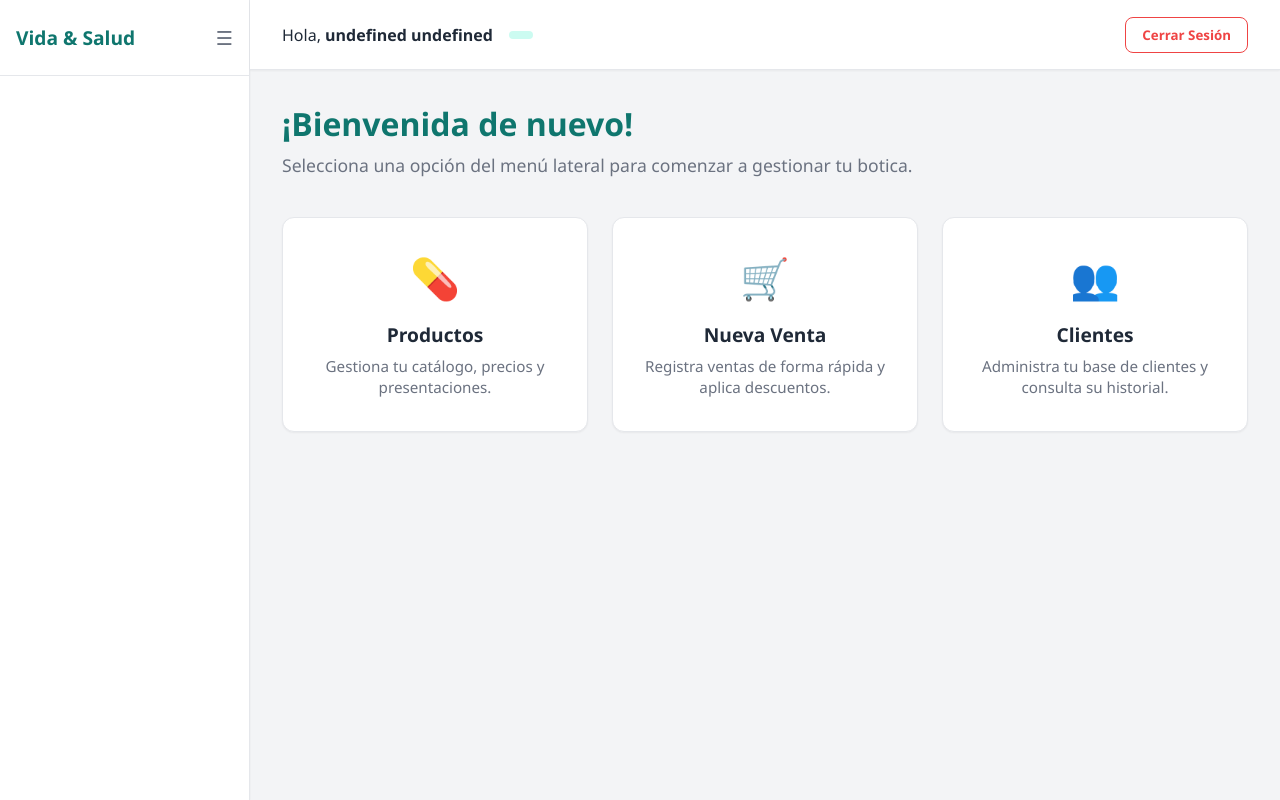
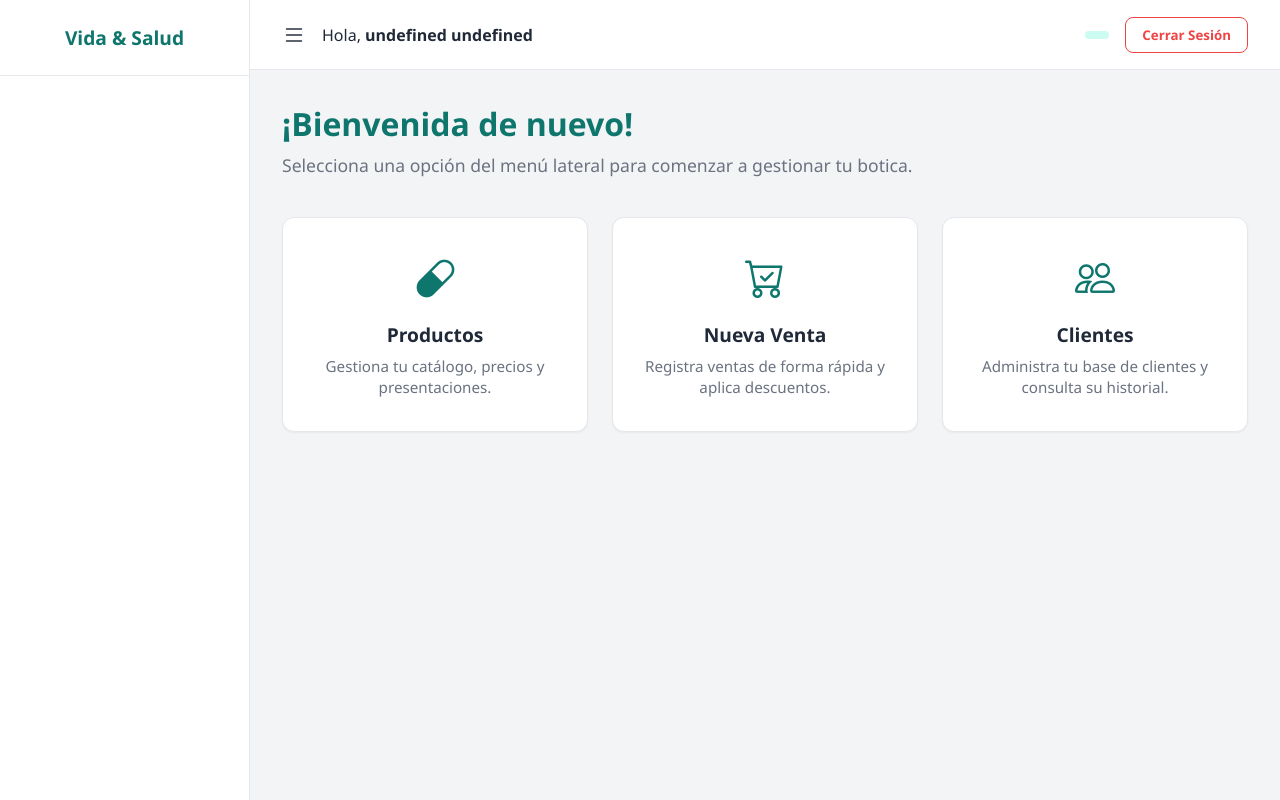
Before and after one commit to diana824guillen/Botica, an Angular app in the folder botica-frontend/: page /dashboard in a window 1280 px wide. Built offline with nearby package versions, Linux system fonts and the light colour scheme; sample sign-in values are in the browser's storage.

Commit message:
Mejorando login, dashboard inicial y apariencia visual

```diff
--- a/botica-frontend/src/app/features/auth/login/login.scss
+++ b/botica-frontend/src/app/features/auth/login/login.scss
@@ -37,10 +37,27 @@
     margin-bottom: 0.5rem;
     color: v.$text-main;
   }
+}
+
+/* =========================================
+   Estilos para los inputs con iconos
+   ========================================= */
+.input-with-icon {
+  position: relative;
+  display: flex;
+  align-items: center;
+
+  /* Ajuste para los iconos de Bootstrap */
+  i.icon {
+    position: absolute;
+    left: 1rem;
+    color: v.$text-muted;
+    font-size: 1.1rem; /* Tamaño del icono */
+  }
 
   input {
     width: 100%;
-    padding: 0.85rem 1rem;
+    padding: 0.85rem 3rem 0.85rem 3rem;
     border: 1px solid v.$border-color;
     border-radius: v.$radius-md;
     font-size: 1rem;
@@ -52,8 +69,33 @@
       box-shadow: 0 0 0 3px v.$primary-light;
     }
   }
+
+  /* Botón del ojito */
+  .eye-btn {
+    position: absolute;
+    right: 1rem;
+    background: none;
+    border: none;
+    cursor: pointer;
+    color: v.$text-muted;
+    display: flex;
+    align-items: center;
+    justify-content: center;
+    padding: 0;
+
+    &:hover {
+      color: v.$primary-color;
+    }
+
+    i {
+      font-size: 1.1rem;
+    }
+  }
 }
 
+/* =========================================
+   Mensajes de Error
+   ========================================= */
 .error-text {
   color: v.$danger-color;
   font-size: 0.8rem;
--- a/botica-frontend/src/app/features/auth/login/login.ts
+++ b/botica-frontend/src/app/features/auth/login/login.ts
@@ -16,6 +16,7 @@ export class LoginComponent {
   loginForm: FormGroup;
   errorMessage: string = '';
   isLoading: boolean = false;
+  showPassword: boolean = false;
 
   constructor(
     private fb: FormBuilder,
@@ -26,6 +27,10 @@ export class LoginComponent {
       username: ['', [Validators.required, Validators.pattern('^[a-zA-Z0-9]{4,20}$')]],
       password: ['', Validators.required]
     });
+  }
+
+  togglePasswordVisibility() {
+    this.showPassword = !this.showPassword;
   }
 
   onSubmit() {
@@ -39,12 +44,12 @@ export class LoginComponent {
 
     this.authService.login(this.loginForm.value).subscribe({
       next: () => {
-        this.router.navigate(['/dashboard']); // A donde ira al entrar
+        this.router.navigate(['/dashboard']);
       },
       error: (err) => {
         this.isLoading = false;
-        if (err.status === 401 || err.status === 403) {
-          this.errorMessage = 'Usuario o contraseña incorrectos.';
+        if (err.error && err.error.mensaje) {
+          this.errorMessage = err.error.mensaje;
         } else {
           this.errorMessage = 'Error de conexión con el servidor.';
         }
--- a/botica-frontend/src/app/features/dashboard/dashboard/dashboard.html
+++ b/botica-frontend/src/app/features/dashboard/dashboard/dashboard.html
@@ -4,22 +4,25 @@
     <p class="text-muted">Selecciona una opción del menú lateral para comenzar a gestionar tu botica.</p>
   </div>
 
-  <!-- Tarjetas informativas (Atajos visuales) -->
+  <!-- Tarjetas informativas -->
   <div class="info-cards">
     <div class="card">
-      <div class="icon">💊</div>
+      <!-- Icono de Producto -->
+      <i class="bi bi-capsule icon"></i>
       <h3>Productos</h3>
       <p>Gestiona tu catálogo, precios y presentaciones.</p>
     </div>
 
     <div class="card">
-      <div class="icon">🛒</div>
+      <!-- Icono de Venta -->
+      <i class="bi bi-cart-check icon"></i>
       <h3>Nueva Venta</h3>
       <p>Registra ventas de forma rápida y aplica descuentos.</p>
     </div>
 
     <div class="card">
-      <div class="icon">👥</div>
+      <!-- Icono de Clientes -->
+      <i class="bi bi-people icon"></i>
       <h3>Clientes</h3>
       <p>Administra tu base de clientes y consulta su historial.</p>
     </div>
--- a/botica-frontend/src/app/features/dashboard/dashboard/dashboard.scss
+++ b/botica-frontend/src/app/features/dashboard/dashboard/dashboard.scss
@@ -40,9 +40,12 @@
     border-color: v.$primary-light;
   }
 
+  /* Ajuste para los iconos de Bootstrap */
   .icon {
     font-size: 2.5rem;
+    color: v.$primary-color;
     margin-bottom: 1rem;
+    display: block;
   }
 
   h3 {
--- a/botica-frontend/src/app/layouts/admin-layout/admin-layout.html
+++ b/botica-frontend/src/app/layouts/admin-layout/admin-layout.html
@@ -4,15 +4,13 @@
   <aside class="sidebar">
     <div class="sidebar-header">
       <h2>Vida & Salud</h2>
-      <button class="toggle-btn" (click)="toggleSidebar()">☰</button>
     </div>
 
     <nav class="sidebar-menu">
       <ul>
-        <!-- Iteramos los menús permitidos -->
         <li *ngFor="let item of allowedMenuItems">
-          <a [routerLink]="item.route" routerLinkActive="active">
-            <span class="icon">{{ item.icon }}</span>
+          <a [routerLink]="item.route" routerLinkActive="active" title="{{ item.label }}">
+            <i class="bi {{ item.icon }} icon"></i>
             <span class="label" *ngIf="isSidebarOpen">{{ item.label }}</span>
           </a>
         </li>
@@ -23,15 +21,22 @@
   <!-- CONTENIDO PRINCIPAL -->
   <main class="main-content">
     <header class="topbar">
-      <div class="user-info">
+      <div class="topbar-left">
+        <!-- Botón de hamburguesa movido aquí -->
+        <button class="toggle-btn" (click)="toggleSidebar()">
+          <i class="bi bi-list"></i>
+        </button>
         <span class="greeting">Hola, <strong>{{ userName }}</strong></span>
+      </div>
+
+      <div class="topbar-right">
         <span class="badge">{{ userRole }}</span>
+        <button class="logout-btn" (click)="cerrarSesion()">Cerrar Sesión</button>
       </div>
-      <button class="logout-btn" (click)="cerrarSesion()">Cerrar Sesión</button>
     </header>
 
     <div class="content-area">
-      <router-outlet></router-outlet> <!-- Aquí se inyectan los módulos -->
+      <router-outlet></router-outlet> <!-- Aquí se cargan los módulos -->
     </div>
   </main>
 
--- a/botica-frontend/src/app/layouts/admin-layout/admin-layout.scss
+++ b/botica-frontend/src/app/layouts/admin-layout/admin-layout.scss
@@ -1,52 +1,50 @@
 @use '../../../styles/variables' as v;
 
+/* Contenedor principal: Fija la altura de la pantalla */
 .layout-container {
   display: flex;
-  min-height: 100vh;
+  height: 100vh;
+  overflow: hidden; /* Evita que toda la página haga scroll */
   background-color: v.$bg-body;
 }
 
 /* --- SIDEBAR --- */
 .sidebar {
   width: 250px;
+  height: 100vh;
   background-color: v.$bg-surface;
   border-right: 1px solid v.$border-color;
   display: flex;
   flex-direction: column;
-  transition: width 0.3s ease;
-  box-shadow: v.$shadow-sm;
+  transition: width 0.3s ease, border 0.3s ease;
+  white-space: nowrap;
+  overflow: hidden; /* Oculta el contenido cuando se cierra */
 
-  &.sidebar-collapsed {
-    width: 70px;
+  /* Cuando la clase sidebar-collapsed está en el padre, ocultamos el sidebar */
+  .sidebar-collapsed & {
+    width: 0;
+    border-right: none;
   }
 }
 
 .sidebar-header {
   padding: 1.5rem 1rem;
+  border-bottom: 1px solid v.$border-color;
   display: flex;
   align-items: center;
-  justify-content: space-between;
-  border-bottom: 1px solid v.$border-color;
+  justify-content: center;
 
   h2 {
     color: v.$primary-color;
     font-size: 1.2rem;
-    white-space: nowrap;
-    overflow: hidden;
+    margin: 0;
   }
-}
-
-.toggle-btn {
-  background: none;
-  border: none;
-  font-size: 1.2rem;
-  cursor: pointer;
-  color: v.$text-muted;
 }
 
 .sidebar-menu {
   padding: 1rem 0;
   flex: 1;
+  overflow-y: auto; /* Si hay muchos menús, el sidebar tiene su propio scroll */
 
   ul {
     list-style: none;
@@ -69,6 +67,8 @@
         .icon {
           font-size: 1.2rem;
           margin-right: 1rem;
+          width: 24px;
+          text-align: center;
         }
       }
     }
@@ -80,6 +80,8 @@
   flex: 1;
   display: flex;
   flex-direction: column;
+  height: 100vh; /* Ocupa el 100% de la altura */
+  overflow: hidden;
 }
 
 .topbar {
@@ -91,14 +93,36 @@
   align-items: center;
   border-bottom: 1px solid v.$border-color;
   box-shadow: v.$shadow-sm;
+  flex-shrink: 0; /* Evita que el topbar se encoja */
 }
 
-.user-info {
+.topbar-left {
   display: flex;
   align-items: center;
   gap: 1rem;
 
-  .greeting { font-size: 1rem; color: v.$text-main; }
+  .toggle-btn {
+    background: none;
+    border: none;
+    font-size: 1.5rem;
+    cursor: pointer;
+    color: v.$text-main;
+    display: flex;
+    align-items: center;
+
+    &:hover { color: v.$primary-color; }
+  }
+
+  .greeting {
+    font-size: 1rem;
+    color: v.$text-main;
+  }
+}
+
+.topbar-right {
+  display: flex;
+  align-items: center;
+  gap: 1rem;
 
   .badge {
     background-color: v.$primary-light;
@@ -126,7 +150,10 @@
   }
 }
 
+/* El contenido tiene su propio scroll interno */
 .content-area {
   padding: 2rem;
   flex: 1;
+  overflow-y: auto;
+  background-color: v.$bg-body;
 }
--- a/botica-frontend/src/app/layouts/admin-layout/admin-layout.ts
+++ b/botica-frontend/src/app/layouts/admin-layout/admin-layout.ts
@@ -17,12 +17,12 @@ export class AdminLayoutComponent {
 
   // Definimos los módulos del sistema
   menuItems = [
-    { label: 'Inicio', route: '/dashboard', icon: '🏠', roles: ['ADMIN', 'VENDEDOR'] },
-    { label: 'Punto de Venta', route: '/ventas', icon: '🛒', roles: ['ADMIN', 'VENDEDOR'] },
-    { label: 'Clientes', route: '/clientes', icon: '👥', roles: ['ADMIN', 'VENDEDOR'] },
-    { label: 'Productos', route: '/productos', icon: '📦', roles: ['ADMIN'] },
-    { label: 'Reportes', route: '/reportes', icon: '📊', roles: ['ADMIN'] },
-    { label: 'Usuarios', route: '/usuarios', icon: '⚙️', roles: ['ADMIN'] }
+    { label: 'Inicio', route: '/dashboard', icon: 'bi-house-door', roles: ['ADMIN', 'VENDEDOR'] },
+    { label: 'Punto de Venta', route: '/ventas', icon: 'bi-cart3', roles: ['ADMIN', 'VENDEDOR'] },
+    { label: 'Clientes', route: '/clientes', icon: 'bi-people', roles: ['ADMIN', 'VENDEDOR'] },
+    { label: 'Productos', route: '/productos', icon: 'bi-box-seam', roles: ['ADMIN'] },
+    { label: 'Reportes', route: '/reportes', icon: 'bi-bar-chart', roles: ['ADMIN'] },
+    { label: 'Usuarios', route: '/usuarios', icon: 'bi-gear', roles: ['ADMIN'] }
   ];
 
   constructor(private authService: AuthService, private router: Router) {
--- a/botica-frontend/src/styles.scss
+++ b/botica-frontend/src/styles.scss
@@ -1,5 +1,7 @@
 // Importamos las variables globales
 @use './styles/variables' as v;
+
+@import 'bootstrap-icons/font/bootstrap-icons.css';
 
 // ==========================================
 // Estilos Base Globales
--- /dev/null
+++ b/package.json
@@ -0,0 +1,5 @@
+{
+  "dependencies": {
+    "bootstrap-icons": "^1.13.2"
+  }
+}
```
Also changed, not shown: botica-frontend/src/app/features/auth/login/login.html (+20 -9 lines), 2 other files (tests, documents, lock files or other folders).
